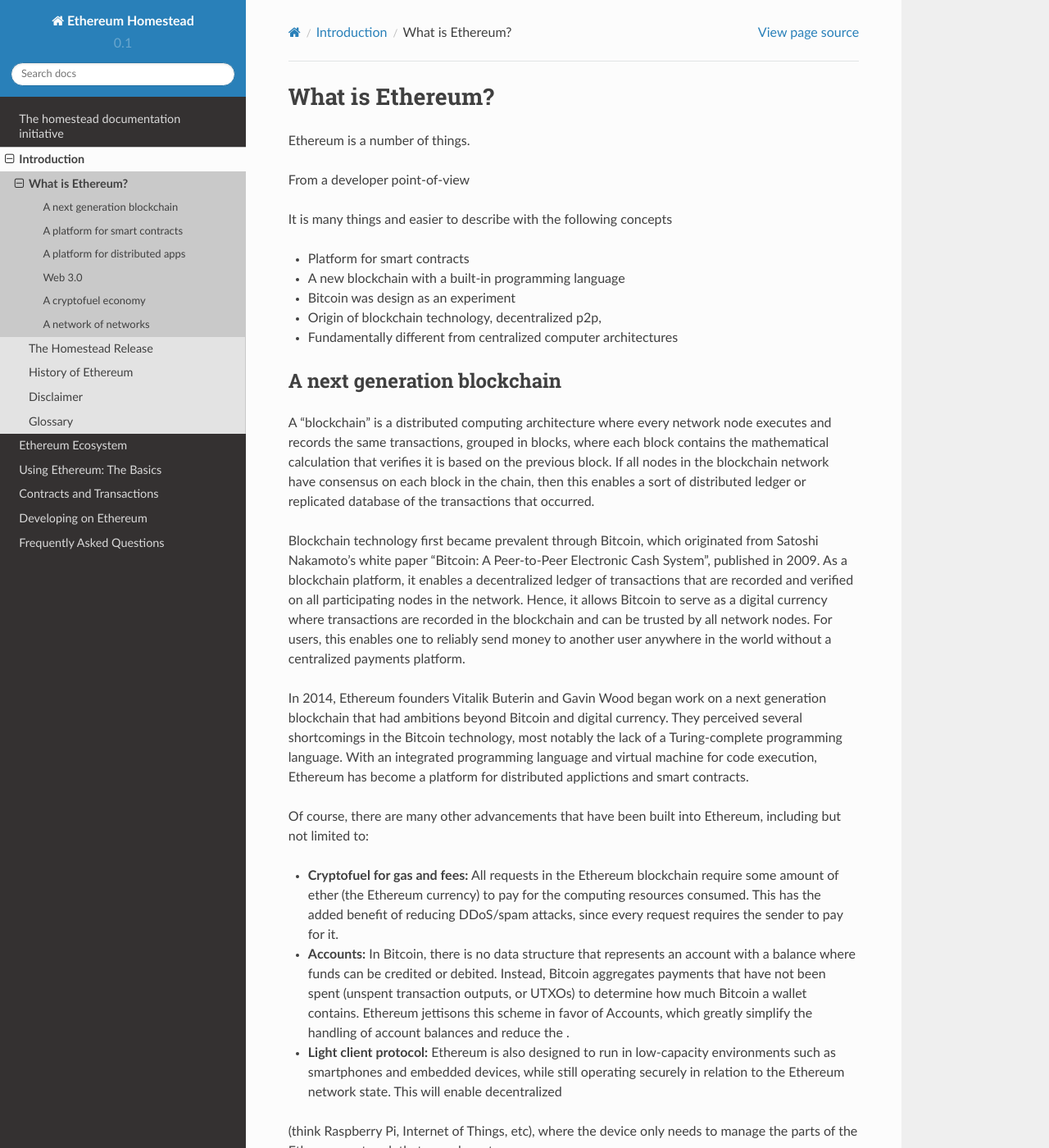
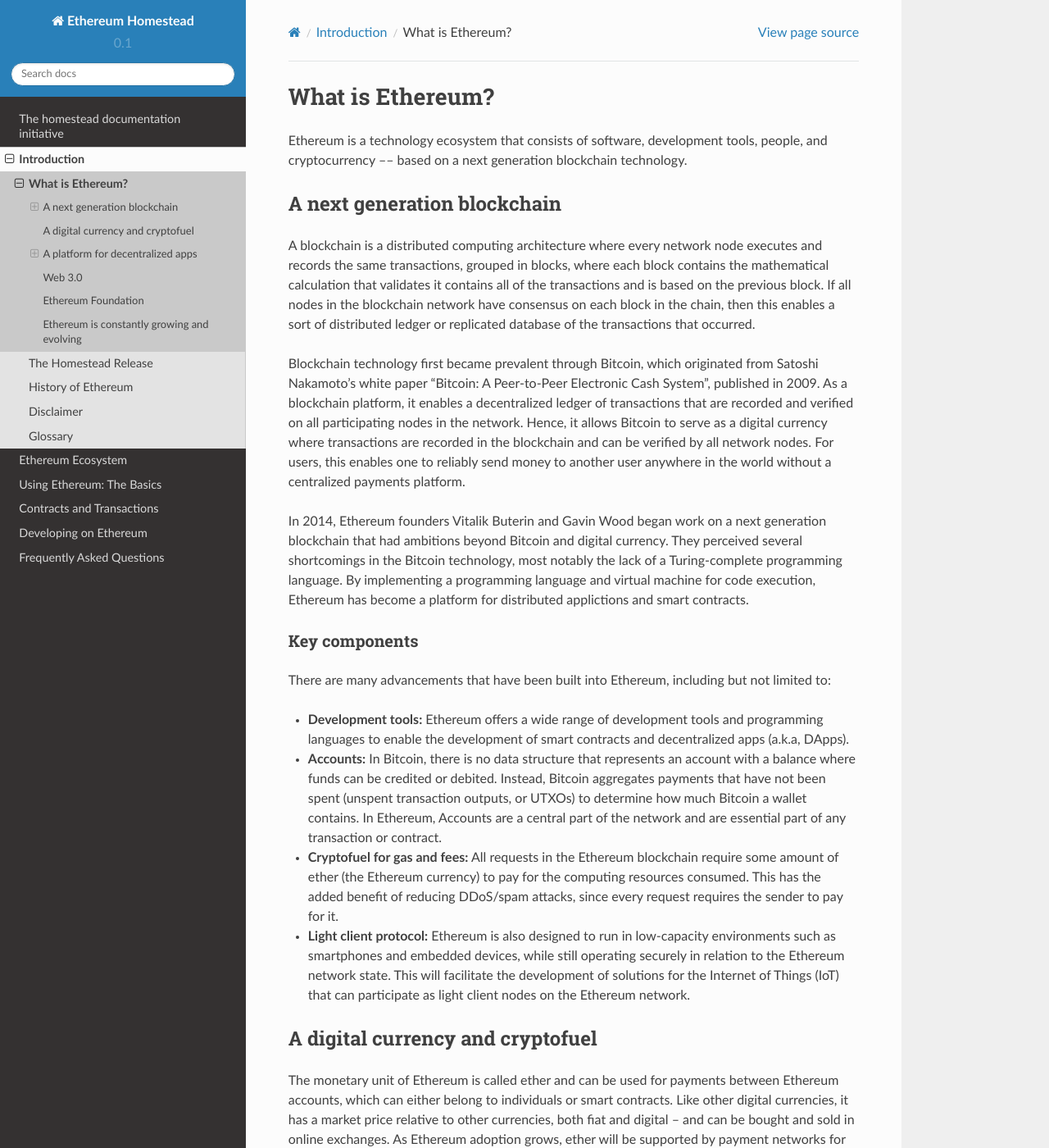
Before and after one commit to ethereum/homestead-guide, a Sphinx documentation site: the page built from source/introduction/what-is-ethereum.rst, in a window 1280 px wide and 1400 px high. Shown: the whole window at 82% size. Built offline with Sphinx 7.4.7 and the Read the Docs theme 2.0.0, drawn with Linux system fonts in a browser that asks for light colours; some of the changed text lies outside the part shown.

Commit message:
Improved sections

```diff
--- a/source/introduction/what-is-ethereum.rst
+++ b/source/introduction/what-is-ethereum.rst
@@ -2,75 +2,62 @@
 What is Ethereum?
 ********************************************************************************
 
-Ethereum is a number of things.
-
-
-From a developer point-of-view
-
-It is many things and easier to describe with the following concepts
-
-* Platform for smart contracts
-* A new blockchain with a built-in programming language
-
-* Bitcoin was design as an experiment
-
-
-* Origin of blockchain technology, decentralized p2p,
-* Fundamentally different from centralized computer architectures
+Ethereum is a technology ecosystem that consists of software, development tools, people, and cryptocurrency –– based on a next generation blockchain technology.
 
 
 A next generation blockchain
 =======================================================================
-A "blockchain" is a distributed computing architecture where every network node executes and records the same transactions, grouped in blocks, where each block contains the mathematical calculation that verifies it is based on the previous block. If all nodes in the blockchain network have consensus on each block in the chain, then this enables a sort of distributed ledger or replicated database of the transactions that occurred.
+A blockchain is a distributed computing architecture where every network node executes and records the same transactions, grouped in blocks, where each block contains the mathematical calculation that validates it contains all of the transactions and is based on the previous block. If all nodes in the blockchain network have consensus on each block in the chain, then this enables a sort of distributed ledger or replicated database of the transactions that occurred.
 
-Blockchain technology first became prevalent through Bitcoin, which originated from Satoshi Nakamoto's white paper "Bitcoin: A Peer-to-Peer Electronic Cash System", published in 2009.  As a blockchain platform, it enables a decentralized ledger of transactions that are recorded and verified on all participating nodes in the network. Hence, it allows Bitcoin to serve as a digital currency where transactions are recorded in the blockchain and can be trusted by all network nodes. For users, this enables one to reliably send money to another user anywhere in the world without a centralized payments platform.
+Blockchain technology first became prevalent through Bitcoin, which originated from Satoshi Nakamoto's white paper "Bitcoin: A Peer-to-Peer Electronic Cash System", published in 2009.  As a blockchain platform, it enables a decentralized ledger of transactions that are recorded and verified on all participating nodes in the network. Hence, it allows Bitcoin to serve as a digital currency where transactions are recorded in the blockchain and can be verified by all network nodes. For users, this enables one to reliably send money to another user anywhere in the world without a centralized payments platform.
 
 In 2014, Ethereum founders Vitalik Buterin and Gavin Wood began work on a next generation blockchain that had ambitions beyond Bitcoin and digital currency.
-They perceived several shortcomings in the Bitcoin technology, most notably the lack of a Turing-complete programming language. With an integrated programming language and virtual machine for code execution, Ethereum has become a platform for distributed applictions and smart contracts.
+They perceived several shortcomings in the Bitcoin technology, most notably the lack of a Turing-complete programming language. By implementing a programming language and virtual machine for code execution, Ethereum has become a platform for distributed applictions and smart contracts.
 
-Of course, there are many other advancements that have been built into Ethereum, including but not limited to:
+Key components
+---------------------------------------------------------------
+There are many advancements that have been built into Ethereum, including but not limited to:
 
+* **Development tools:** Ethereum offers a wide range of development tools and programming languages to enable the development of smart contracts and decentralized apps (a.k.a, DApps).
+* **Accounts:** In Bitcoin, there is no data structure that represents an account with a balance where funds can be credited or debited. Instead, Bitcoin aggregates payments that have not been spent (unspent transaction outputs, or UTXOs) to determine how much Bitcoin a wallet contains. In Ethereum, Accounts are a central part of the network and are essential part of any transaction or contract.
 * **Cryptofuel for gas and fees:** All requests in the Ethereum blockchain require some amount of ether (the Ethereum currency) to pay for the computing resources consumed. This has the added benefit of reducing DDoS/spam attacks, since every request requires the sender to pay for it.
-* **Accounts:** In Bitcoin, there is no data structure that represents an account with a balance where funds can be credited or debited. Instead, Bitcoin aggregates payments that have not been spent (unspent transaction outputs, or UTXOs) to determine how much Bitcoin a wallet contains. Ethereum jettisons this scheme in favor of Accounts, which greatly simplify the handling of account balances and reduce the .
-* **Light client protocol:** Ethereum is also designed to run in low-capacity environments such as smartphones and embedded devices, while still operating securely in relation to the Ethereum network state. This will enable decentralized
+* **Light client protocol:** Ethereum is also designed to run in low-capacity environments such as smartphones and embedded devices, while still operating securely in relation to the Ethereum network state. This will facilitate the development of solutions for the Internet of Things (IoT) that can participate as light client nodes on the Ethereum network.
 
-(think Raspberry Pi, Internet of Things, etc), where the device only needs to manage the parts of the Ethereum network that are relevant.
+A digital currency and cryptofuel
+=======================================================================
+The monetary unit of Ethereum is called ether and can be used for payments between Ethereum accounts, which can either belong to individuals or smart contracts. Like other digital currencies, it has a market price relative to other currencies, both fiat and digital – and can be bought and sold in online exchanges. As Ethereum adoption grows, ether will be supported by payment networks for purchasing goods online, which will increase demand for ether.
+
+Notably, Ethereum is unique in the realm of cryptocurrencies in that ether has utility value as a cryptofuel, commonly referred to as "gas". Beyond transaction fees, gas is a central part of every network request and requires the sender to pay for the computing resources consumed. The gas cost is dynamically calculated, based on the volume and complexity of the request, multiplied by the current gas price. Its value as a cryptofuel has the effect of increasing the long-term demand for ether, rather than limited to its value for payments or to market speculation of price movement.
 
 
+A platform for decentralized apps
+=======================================================================
+A decentralized app, or DApp,
+
+Web 3.0
+---------------------------------------------------------------
+Ethereum was founded with the goal of
 
 
-A platform for smart contracts
-=======================================================================
+Smart contracts
+---------------------------------------------------------------
+One of the most important capabilities for Ethereum developers is the ability to write and execute smart contracts. The idea of "smart contracts" was first posited by Nick Szabo in 1993 as a type of automated software where the terms of a contract can be written as code and executed by the software. With Ethereum, the idea of smart contracts becomes reality by providing users with the programming languages and tools for writing contract code to run on the Ethereum network.
 
-The idea of "smart contracts" was first posited by Nick Szabo in 1993 as a type of automated software where the terms of a contract can be written as code and performed.
-
-Ethereum makes this idea a
-Ethereum provides a range of tools to enabl
-
-Accounts
-Gas/Fees
+At the launch of the Ethereum Frontier network in 2015, developers were provided with a Javascript-like programming language called Solidity which could be written and tested in a development environment called AlethZero. Developers also have the option of writing contracts in a new Python-like language called Serpent.
 
 
-Solidity
-Serpent
-Mist Browser
-
-One example of this would be the notion of smart property, which has the ability to
-
-that can carry out the terms of a contract that is represented by code. Ethereum
-
-Specialized programming languages for smart contracts
-
-Software for mining, p2p networking,
+Sidechains
+---------------------------------------------------------------
 
 
-* http://szabo.best.vwh.net/idea.html
+Private blockchains and applications
+---------------------------------------------------------------
+Ethereum is also open source and
 
+State
+At a higher level, Ethereum is also a platform for decentralized apps.
 
-
-
-A platform for distributed apps
-=======================================================================
+ (where smart contracts are )
 
 A giant decentralized computer.
 
@@ -95,15 +82,24 @@
 
 
 
-A cryptofuel economy
-==================================
 
-Ether is the internal 'fuel' of Ethereum. Programs running on Ethereum need to pay the network for the resources they consume. Volunteers earn this ether by validating transactions, securing the network.
-(ethereum.org)
+
+
+Ethereum Foundation
+=======================================================================
+The Ethereum Foundation is the organization that launched the Ethereum network and technologies and guides the evolution of the Ethereum
+
+Pre-sale
 
 
 
 
-A network of networks
-============================================
->>>>>>> intro1
+Ethereum is constantly growing and evolving
+=======================================================================
+By empowering the blockchain world with robust programming languages and a scalable blockchain architecture,
+
+
+the definition of Ethereum is continuously evolving and
+There are networks built on top of Ethereum (e.g. Augur, Digix, Maker, etc)
+And there are
+and a continuous stream open source tools and Dapps
```
